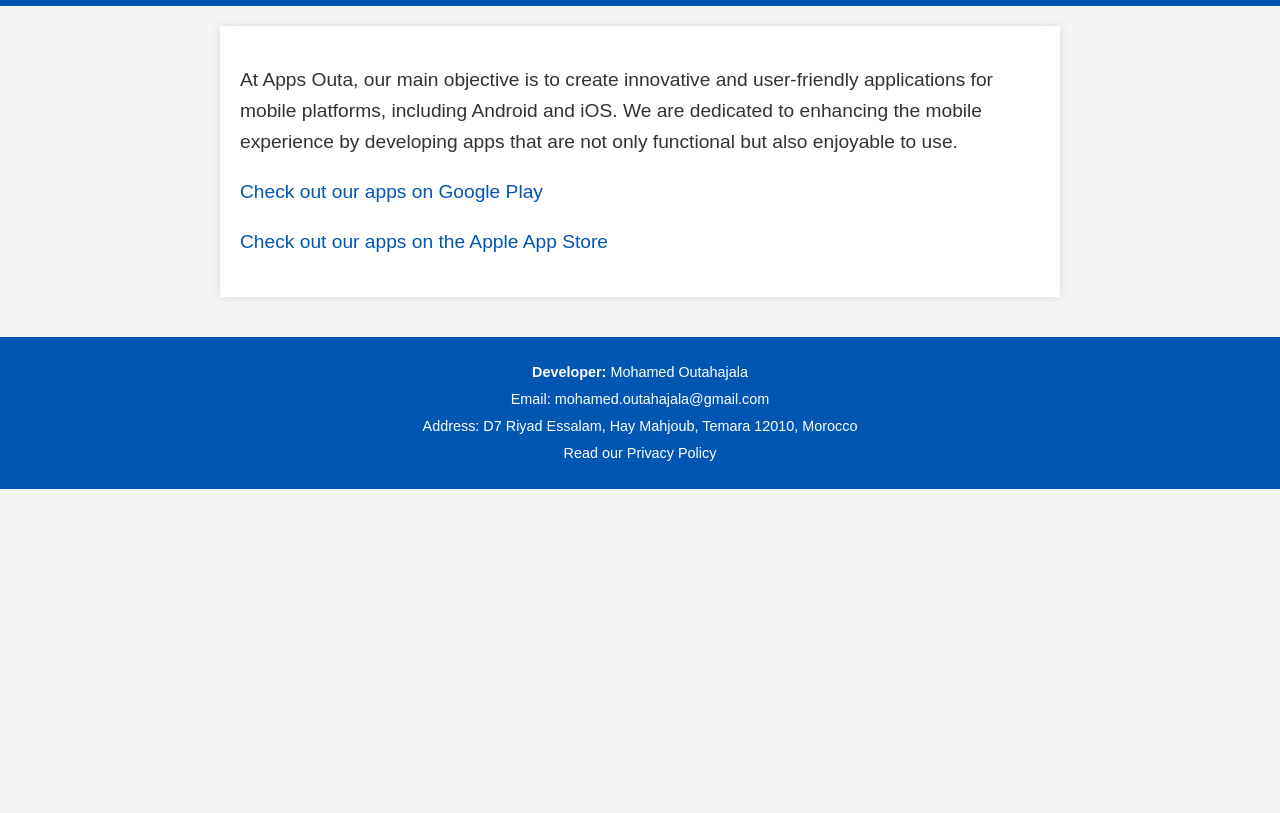
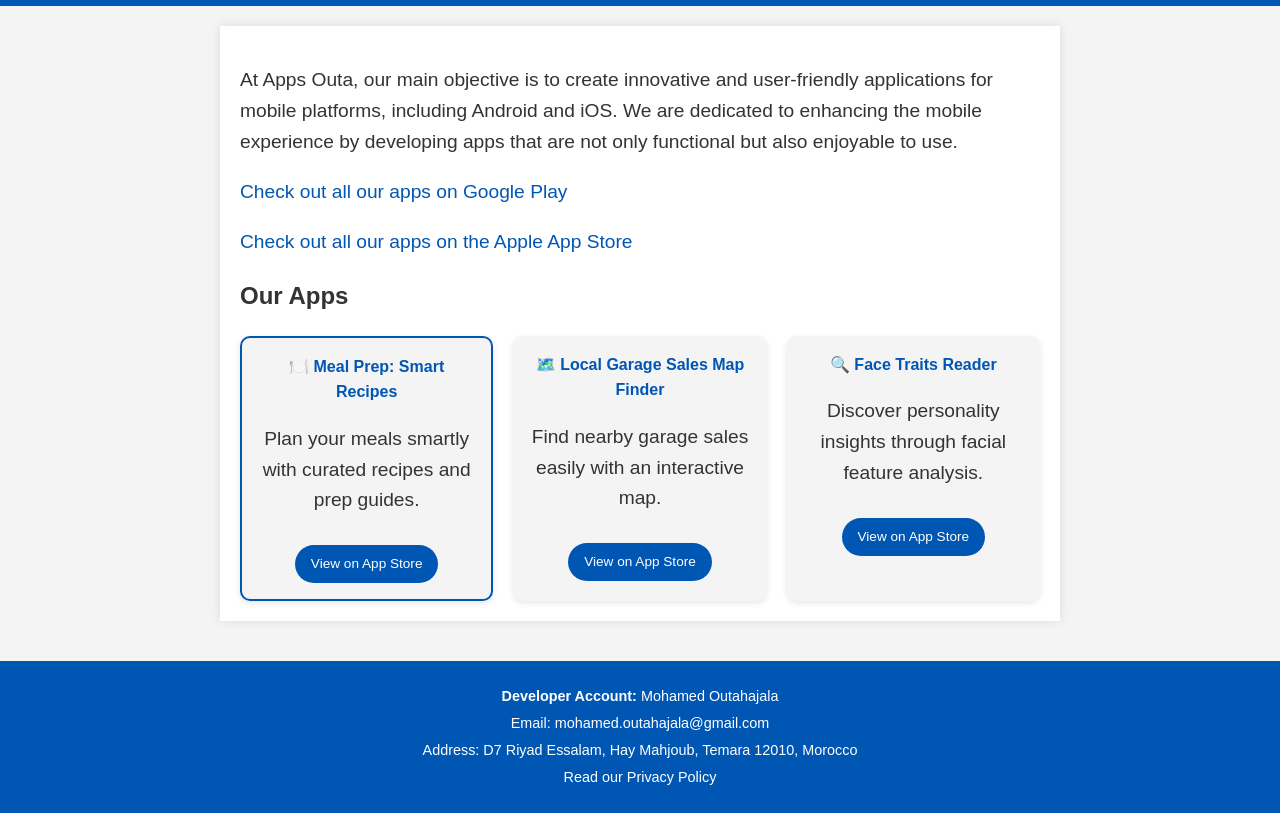
Before and after one commit to outa2020/Apps-Outa, a plain HTML site: page index.html in a window 1280 px wide. Shown: the part 85-898 px from the top of the page. Before the commit the page ends 800 px from the top, so only its background shows below. Drawn offline with Linux system fonts and the light colour scheme.

Commit message:
fixed apple links

```diff
--- a/index.html
+++ b/index.html
@@ -39,6 +39,44 @@
         .container a:hover {
             text-decoration: underline;
         }
+        .apps-grid {
+            display: grid;
+            grid-template-columns: repeat(auto-fit, minmax(220px, 1fr));
+            gap: 20px;
+            margin-top: 20px;
+        }
+        .app-card {
+            background-color: #f4f4f4;
+            border-radius: 10px;
+            padding: 16px;
+            text-align: center;
+            box-shadow: 0 2px 6px rgba(0,0,0,0.1);
+            transition: transform 0.2s;
+        }
+        .app-card:hover {
+            transform: translateY(-4px);
+        }
+        .app-card h3 {
+            color: #0056b3;
+            margin: 0 0 10px;
+            font-size: 1em;
+        }
+        .app-card .badge {
+            display: inline-block;
+            margin-top: 10px;
+            padding: 8px 16px;
+            background-color: #0056b3;
+            color: #fff;
+            border-radius: 20px;
+            font-size: 0.85em;
+            text-decoration: none;
+        }
+        .app-card .badge:hover {
+            background-color: #003f8a;
+        }
+        .featured {
+            border: 2px solid #0056b3;
+        }
         footer {
             text-align: center;
             padding: 20px 0;
@@ -66,11 +104,30 @@
     </header>
     <div class="container">
         <p>At Apps Outa, our main objective is to create innovative and user-friendly applications for mobile platforms, including Android and iOS. We are dedicated to enhancing the mobile experience by developing apps that are not only functional but also enjoyable to use.</p>
-        <p><a href="https://play.google.com/store/apps/dev?id=4669456440696518475&hl=en" target="_blank">Check out our apps on Google Play</a></p>
-        <p><a href="https://apps.apple.com/us/app/mobarakati/id1509826482" target="_blank">Check out our apps on the Apple App Store</a></p>
+        <p><a href="https://play.google.com/store/apps/dev?id=4669456440696518475&hl=en" target="_blank">Check out all our apps on Google Play</a></p>
+        <p><a href="https://apps.apple.com/us/iphone/search?term=mohamed%20outahajala" target="_blank">Check out all our apps on the Apple App Store</a></p>
+
+        <h2>Our Apps</h2>
+        <div class="apps-grid">
+            <div class="app-card featured">
+                <h3>🍽️ Meal Prep: Smart Recipes</h3>
+                <p>Plan your meals smartly with curated recipes and prep guides.</p>
+                <a class="badge" href="https://apps.apple.com/us/app/meal-prep-smart-recipies/id6748040722" target="_blank">View on App Store</a>
+            </div>
+            <div class="app-card">
+                <h3>🗺️ Local Garage Sales Map Finder</h3>
+                <p>Find nearby garage sales easily with an interactive map.</p>
+                <a class="badge" href="https://apps.apple.com/us/app/local-garage-sales-map-finder/id6746351001" target="_blank">View on App Store</a>
+            </div>
+            <div class="app-card">
+                <h3>🔍 Face Traits Reader</h3>
+                <p>Discover personality insights through facial feature analysis.</p>
+                <a class="badge" href="https://apps.apple.com/us/app/face-traits-reader/id6740182212" target="_blank">View on App Store</a>
+            </div>
+        </div>
     </div>
     <footer>
-        <p><strong>Developer:</strong> Mohamed Outahajala</p>
+        <p><strong>Developer Account:</strong> Mohamed Outahajala</p>
         <p>Email: <a href="mailto:mohamed.outahajala@gmail.com">mohamed.outahajala@gmail.com</a></p>
         <p>Address: D7 Riyad Essalam, Hay Mahjoub, Temara 12010, Morocco</p>
         <p><a href="privacy-policy.html">Read our Privacy Policy</a></p>
```
Also changed, not shown: privacy-policy.html (+2 -0 lines).
